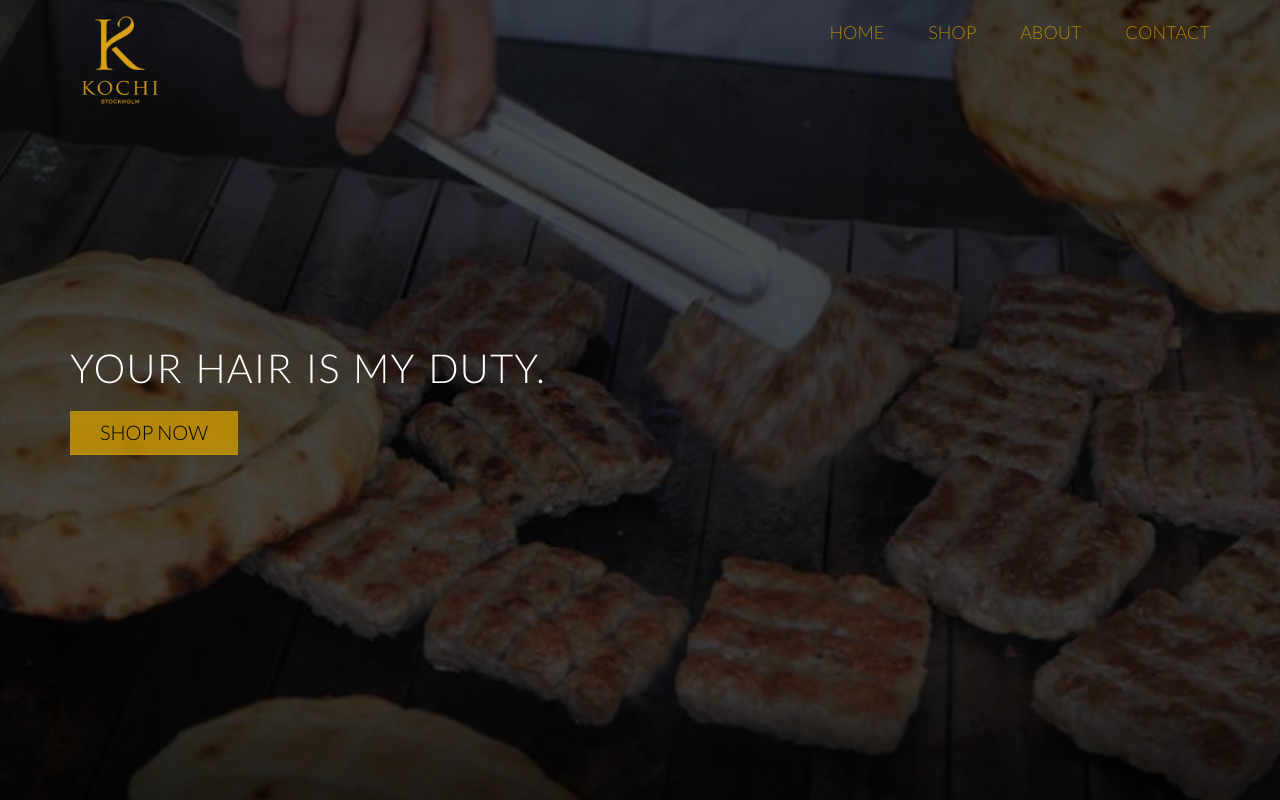
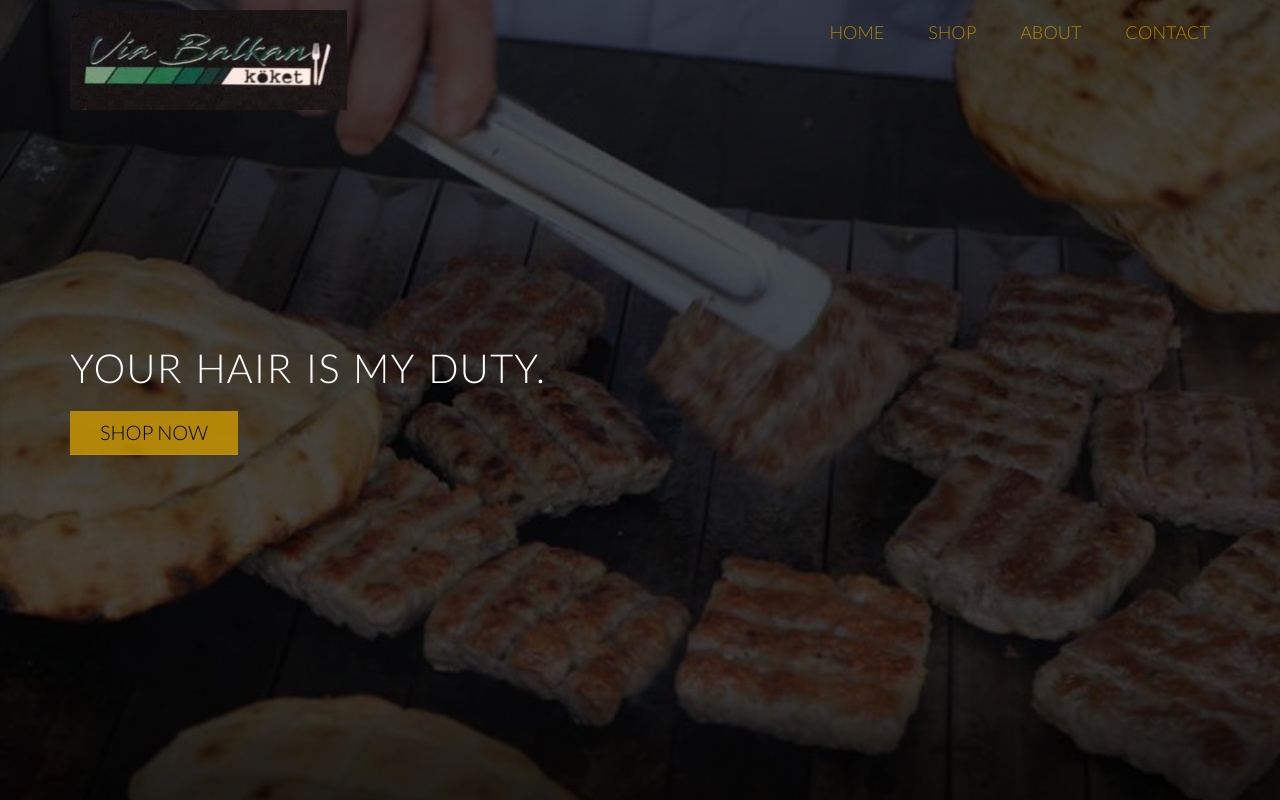
Before and after one commit to diyarfaraj/via-balkan-koket, a website: page dist/index.html in a window 1280 px wide. Shown: the top 800 px of the page. Drawn offline with nearby package versions, Linux system fonts and the light colour scheme.

Commit message:
small changes

```diff
--- a/dist/index.html
+++ b/dist/index.html
@@ -5,7 +5,7 @@
   <meta charset="UTF-8" />
   <meta name="viewport" content="width=device-width, initial-scale=1.0" />
   <meta http-equiv="X-UA-Compatible" content="ie=edge" />
-  <meta description="Kochi Stockholm" content="Kochi Stockholm provides high quality products for men." />
+  <meta description="Via Balkan Köket" content="Balkan mat, grillat och gott." />
   <script src="https://ajax.googleapis.com/ajax/libs/jquery/1.12.4/jquery.min.js"></script>
   <script src="script/jquery.waypoints.min.js"></script>
 
@@ -23,7 +23,7 @@
   <link rel="mask-icon" href="/dist/favicon/safari-pinned-tab.svg" color="#5bbad5">
   <meta name="msapplication-TileColor" content="#da532c">
   <meta name="theme-color" content="#ffffff">
-  <title>Kochi Stockholm</title>
+  <title>Via Balkan Köket</title>
 
 </head>
 
@@ -32,7 +32,7 @@
     <nav id="nav" class="whole-nav">
       <div class="row">
         <a id="logo-link" href="#section-home">
-          <img src="img/logoGOLD.png" alt="Kochi logo" class="logo" />
+          <img src="img/via-balkan-koket/logo.PNG" alt="Kochi logo" class="logo" />
           <img src="img/logoGOLD.png" alt="Kochi logo" class="logo-min" />
 
         </a>
```
Also changed, not shown: dist/img/via-balkan-koket/logo.PNG (added).
